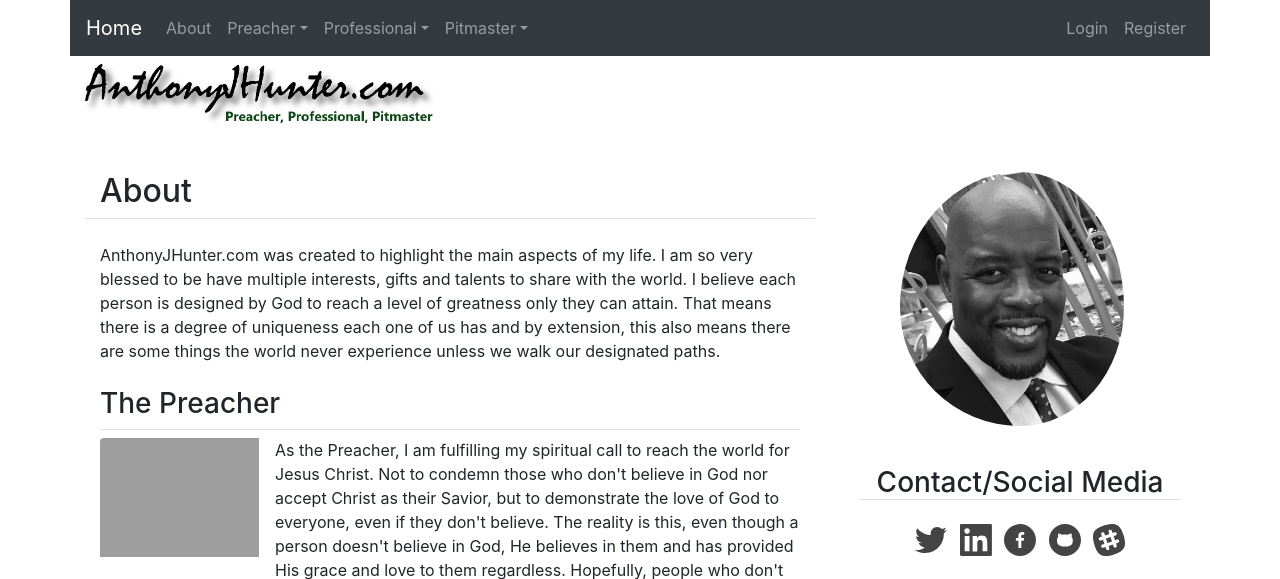
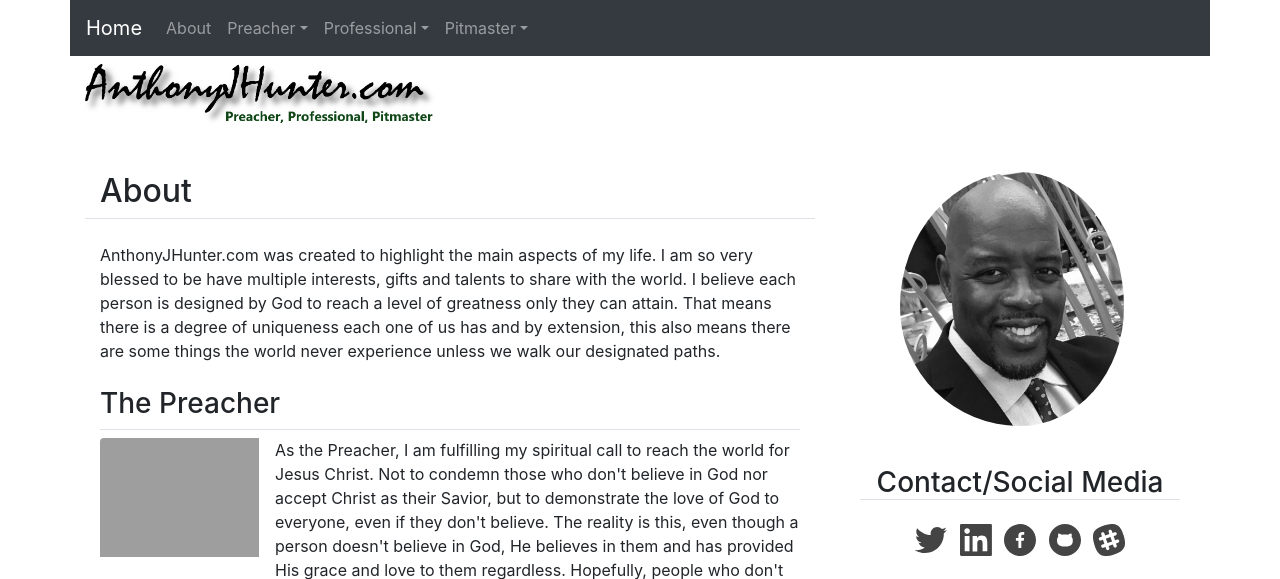
Before and after one commit to tonyhunterajh/AJHDotcom-Django, a Django app: page /ajhsite/about/ in a window 1280 px wide. Shown: the top 579 px of the page. Run offline with Django 3.2, Linux system fonts and the light colour scheme; parts of the project's set-up code (start-up, migrations or seed data) failed here and were passed over; some libraries are stand-ins or nearby versions; grey boxes are pictures that could not be loaded.

Commit message:
Hide the Login and Register links until needed.

```diff
--- a/ajhsite/templates/ajhsite/base.html
+++ b/ajhsite/templates/ajhsite/base.html
@@ -77,7 +77,7 @@
             </li> -->
           </ul>
 
-          <ul class="navbar-nav">
+          <!-- <ul class="navbar-nav">
             {% if user.is_authenticated %}
               <li class="nav-item">
                 <a class="nav-item nav-link" href="{% url 'profile' %}">Profile</a>
@@ -95,7 +95,7 @@
                 <a class="nav-item nav-link" href="{% url 'register' %}">Register</a>
               </li>
             {% endif %}
-          </ul>
+          </ul> -->
       </div>
 
     </nav>
```
